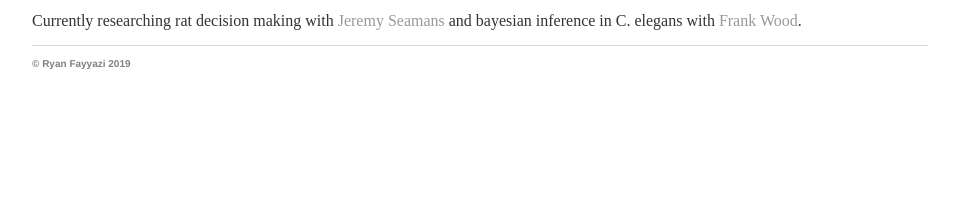
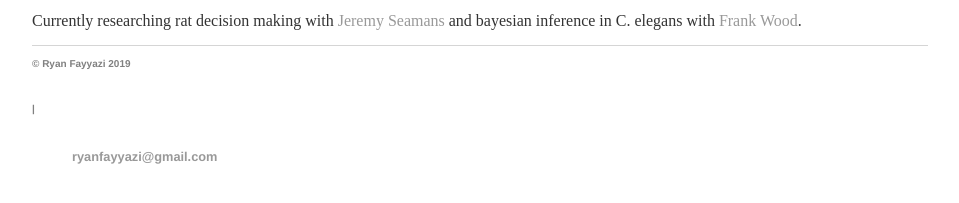
Before and after one commit to rfayyazi/rfayyazi.github.io, a Jekyll site: the page built from index.html, in a window 1280 px wide. Shown: the part 216-419 px from the top of the page, without its empty margins (160-1119 px from the left). Built offline with Jekyll 4.4.1, drawn with Linux system fonts in a browser that asks for light colours.

Commit message:
Update default.html

```diff
--- a/_layouts/default.html
+++ b/_layouts/default.html
@@ -22,7 +22,11 @@
 			<footer>
 	    		<ul>
 <!-- 	        		<li><a href="mailto:rfayyazi@gmail.com">email</a></li> -->
-				<p hello style="color:grey;font-size:10px;">&copy Ryan Fayyazi 2019 </p>
+				<li><p style="color:grey;font-size:10px;">&copy Ryan Fayyazi 2019 </p><li>
+				<li><p style="color:grey;font-size:10px;"> | </p><li>
+				<li><p style="color:grey;font-size:10px;"> </p><li>
+				<li><a href="mailto:ryanfayyazi@gmail.com">ryanfayyazi@gmail.com</a></li>
+
 			</ul>
 			</footer>
 		</body>
```
